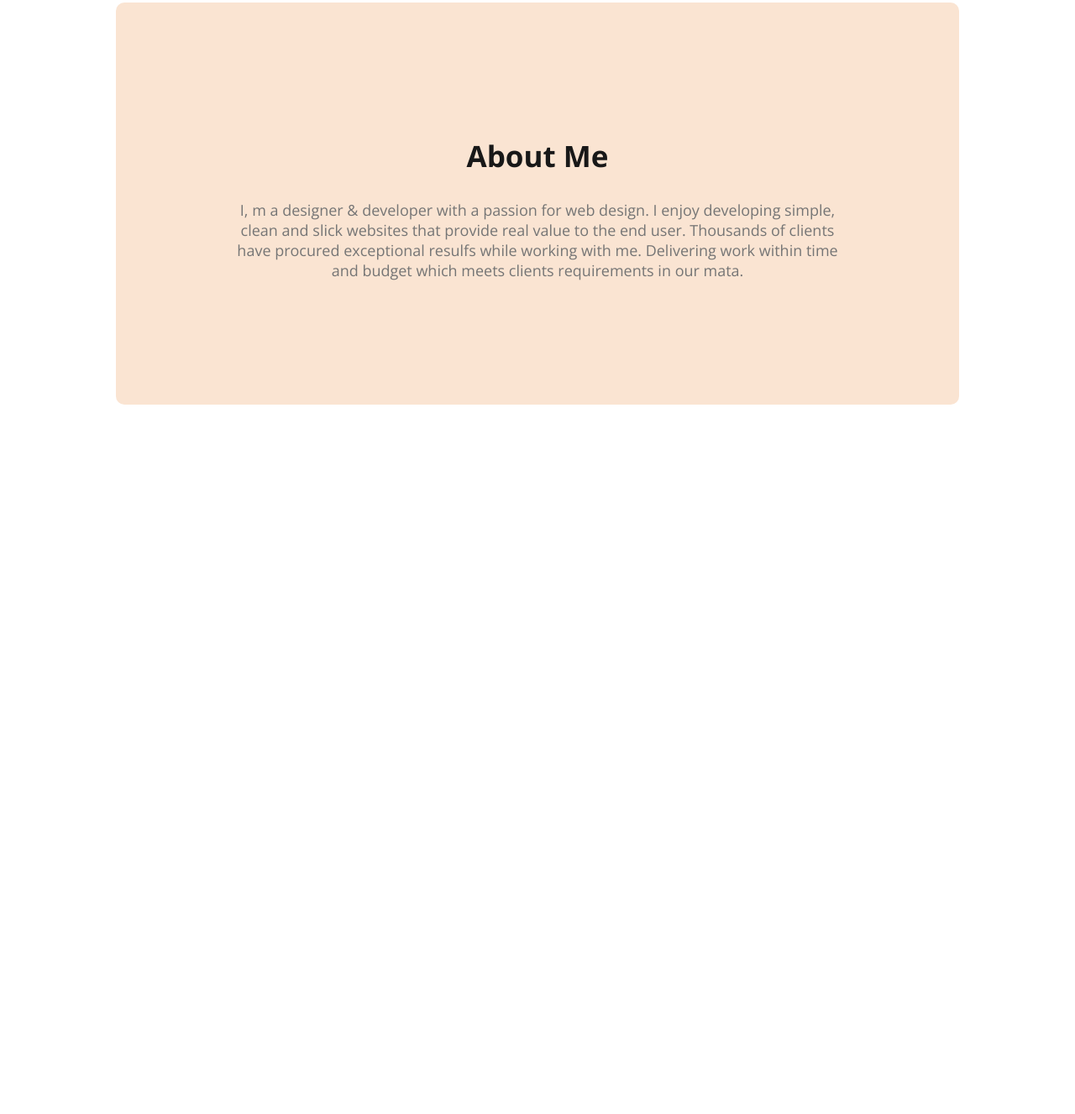
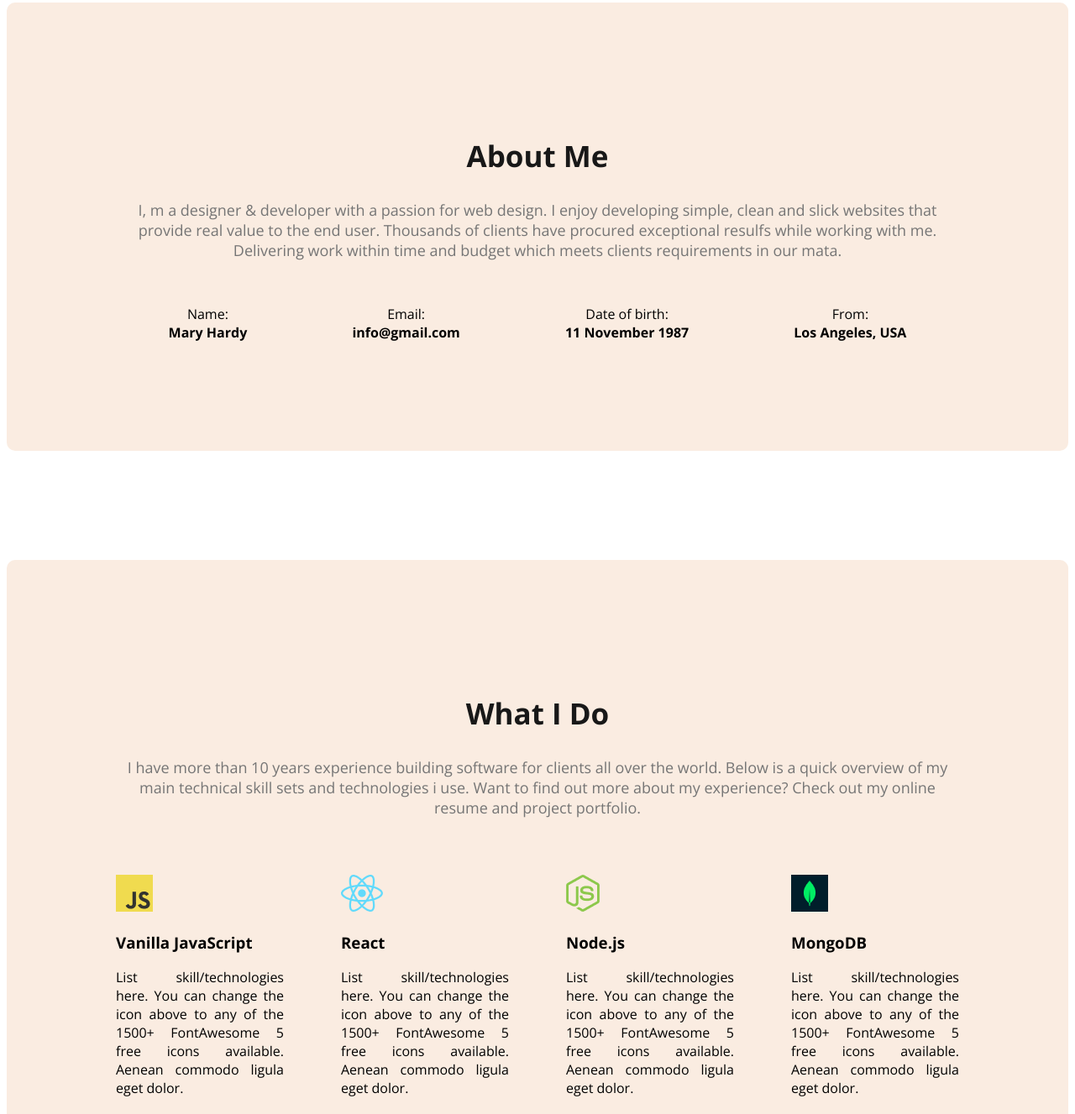
Before and after one commit to Md-Foysal-2024/Module-05-Portfolio, a plain HTML site: page index.html in a window 1280 px wide. Shown: the part 895-2222 px from the top of the page at 84% size. Before the commit the page ends 1507 px from the top, so only its background shows below. Drawn offline with nearby package versions, Linux system fonts and the light colour scheme.

Commit message:
added about section

```diff
--- a/index.html
+++ b/index.html
@@ -5,8 +5,8 @@
     <meta charset="UTF-8">
     <meta name="viewport" content="width=device-width, initial-scale=1.0">
     <link rel="preconnect" href="https://fonts.googleapis.com">
-<link rel="preconnect" href="https://fonts.gstatic.com" crossorigin>
-<link href="https://fonts.googleapis.com/css2?family=Open+Sans:wght@400;700;800&display=swap" rel="stylesheet">
+    <link rel="preconnect" href="https://fonts.gstatic.com" crossorigin>
+    <link href="https://fonts.googleapis.com/css2?family=Open+Sans:wght@400;700;800&display=swap" rel="stylesheet">
     <link rel="stylesheet" href="styles/portfolio.css">
     <title>www.developerportfolio.com</title>
 </head>
@@ -23,9 +23,10 @@
         </nav>
         <div class="banner">
             <div class="banner-content">
-                <h3 class="banner-greeting">Hi, I  am</h3>
+                <h3 class="banner-greeting">Hi, I am</h3>
                 <h1 class="banner-title">Mary Hardy</h1>
-                <p>Shot what able cold new see hold.Friendly as an betrayed formerly he. Morning because as to society behaved moments.</p>
+                <p>Shot what able cold new see hold.Friendly as an betrayed formerly he. Morning because as to society
+                    behaved moments.</p>
                 <button class="btn-primary">Download CV</button>
                 <button class="btn-primary">Contact</button>
             </div>
@@ -33,10 +34,64 @@
         </div>
     </header>
     <main>
-<section class="about">
-  <h1 class="section-title">About Me</h1>
-  <p class="section-description">I, m a designer & developer with a passion for web design. I enjoy developing simple, clean and slick websites that provide real value to the end user. Thousands of clients have procured exceptional resulfs while working with me. Delivering work within time and budget which meets clients requirements in our mata.</p>
-</section>
+        <section class="about">
+            <h1 class="section-title">About Me</h1>
+            <p class="section-description">I, m a designer & developer with a passion for web design. I enjoy developing
+                simple, clean and slick websites that provide real value to the end user. Thousands of clients have
+                procured exceptional resulfs while working with me. Delivering work within time and budget which meets
+                clients requirements in our mata.</p>
+            <div class="about-info-container">
+                <div class="about-info">
+                    <h4 class="info-title">Name:
+                    </h4>
+                    <p class="info-description">Mary Hardy</p>
+                </div>
+                <div class="about-info">
+                    <h4 class="info-title">Email:
+                    </h4>
+                    <p class="info-description"> info@gmail.com</p>
+                </div>
+                <div class="about-info">
+                    <h4 class="info-title">Date of birth:
+                    </h4>
+                    <p class="info-description"> 11 November 1987</p>
+                </div>
+                <div class="about-info">
+                    <h4 class="info-title">From:
+                    </h4>
+                    <p class="info-description"> Los Angeles, USA</p>
+                </div>
+            </div>
+        </section>
+
+
+        <section class=" about">
+            <h1 class="section-title">What I Do</h1>
+            <p id="what-i-do-des" class="section-description">I have more than 10 years experience building software for clients all over the world. Below is a quick overview of my main technical skill sets and technologies i use. Want to find out more about my experience? Check out my online resume and project portfolio.</p>
+
+            <div class="skill-container">
+                <div class="skill">
+                    <img src="images/icons/js.png" alt="">
+                    <h3 class="skill-title">Vanilla JavaScript</h3>
+                    <p class="skill-description">List skill/technologies here. You can change the icon above to any of the 1500+ FontAwesome 5 free icons available. Aenean commodo ligula eget dolor.</p>
+                </div>
+                <div class="skill">
+                    <img src="images/icons/react.png" alt="">
+                    <h3 class="skill-title">React</h3>
+                    <p class="skill-description">List skill/technologies here. You can change the icon above to any of the 1500+ FontAwesome 5 free icons available. Aenean commodo ligula eget dolor.</p>
+                </div>
+                <div class="skill">
+                    <img src="images/icons/nodejs.png" alt="">
+                    <h3 class="skill-title">Node.js</h3>
+                    <p class="skill-description">List skill/technologies here. You can change the icon above to any of the 1500+ FontAwesome 5 free icons available. Aenean commodo ligula eget dolor.</p>
+                </div>
+                <div class="skill">
+                    <img src="images/icons/mongo.png" alt="">
+                    <h3 class="skill-title">MongoDB</h3>
+                    <p class="skill-description">List skill/technologies here. You can change the icon above to any of the 1500+ FontAwesome 5 free icons available. Aenean commodo ligula eget dolor.</p>
+                </div>
+            </div>
+        </section>
 
     </main>
 
--- a/styles/portfolio.css
+++ b/styles/portfolio.css
@@ -15,6 +15,11 @@ body {
     font-size: 20px;
     font-weight: 700;
     line-height: normal;
+    cursor: pointer;
+
+}
+.btn-primary:hover{
+    background-color: #c25101;
 }
 
 .section-title{
@@ -56,7 +61,7 @@ nav li {
 }
 
 nav a {
-
+cursor: pointer;
     text-decoration: none;
 }
 
@@ -102,9 +107,51 @@ background-position: bottom left; */
 
 
 /* main section styles */
+main{
+    max-width: 1440px;
+    margin: 0 auto;
+}
 .about{
 padding: 130px;
 border-radius: 10px;
-background-color:  #fae4d2;
-margin:130px 130px;
+background-color:  #faece1;
+margin: 130px 0 ;
 }
+
+.about-info-container{
+    display: flex;
+    justify-content: space-around;
+
+}
+
+.about-info{
+    margin-top: 35px;
+    text-align: center;
+
+}
+.info-description{
+    margin: 0;
+    font-weight: 700;
+}
+.info-title{
+    margin: 0;
+font-weight: 400;
+}
+.what-i-do-des{
+    padding:30px 150px ;
+}
+
+.skill-container{
+display: flex;
+/* padding: 30px 150px; */
+justify-content: space-between;
+}
+
+.skill{
+    padding-top: 50px;
+    width: 200px;
+
+}
+.skill-description{
+    text-align: justify;
+}
```
